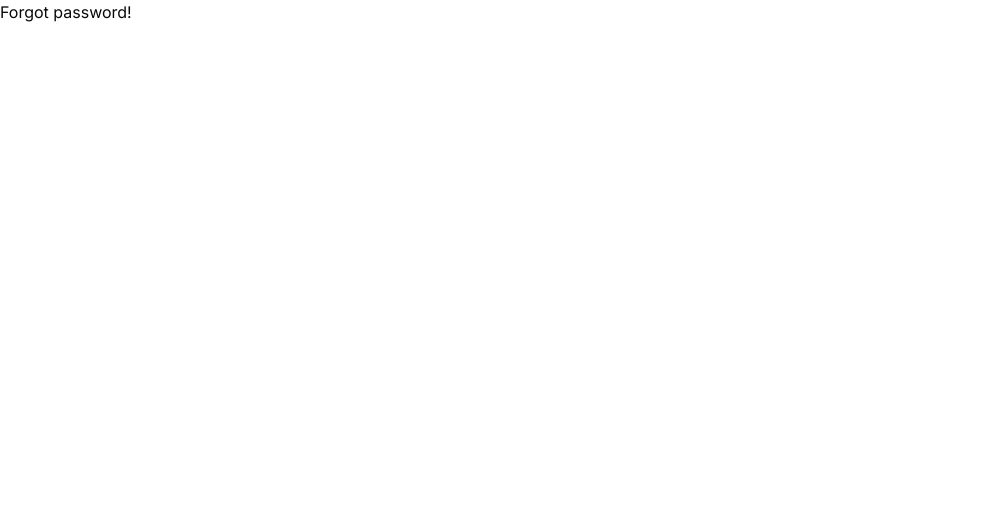
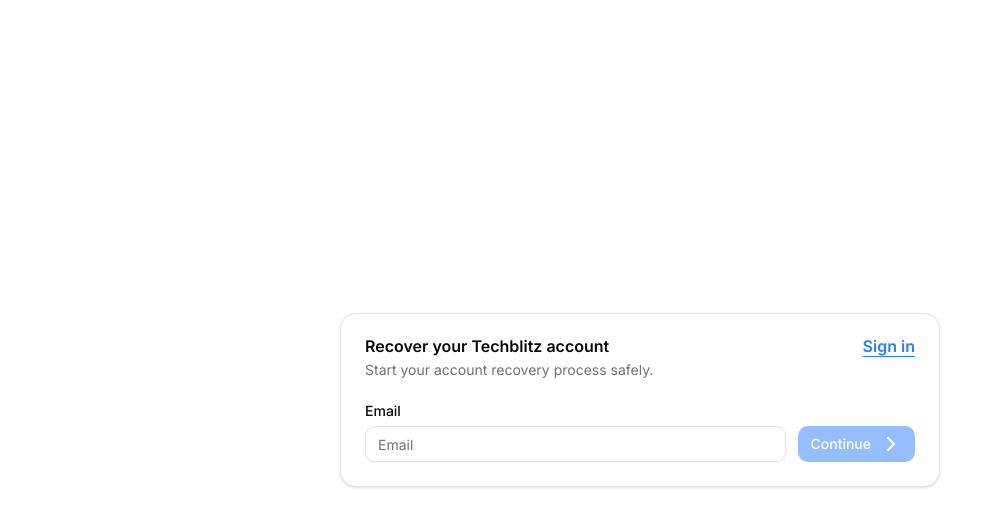
Before and after one commit to renato3x/techblitz-client-service, a React (Vite) app: page /forgot-password in a window 1280 px wide. Shown: the top 526 px of the page, without its empty margins (0-1002 px from the left). Built offline with nearby package versions, Linux system fonts and the light colour scheme; no server answers.

Commit message:
feat: forgot password page

```diff
--- a/package.json
+++ b/package.json
@@ -23,6 +23,7 @@
     "class-variance-authority": "^0.7.1",
     "clsx": "^2.1.1",
     "lucide-react": "^0.503.0",
+    "luxon": "^3.6.1",
     "next-themes": "^0.4.6",
     "react": "^19.0.0",
     "react-dom": "^19.0.0",
@@ -36,6 +37,7 @@
   },
   "devDependencies": {
     "@eslint/js": "^9.22.0",
+    "@types/luxon": "^3.6.2",
     "@types/node": "^22.15.3",
     "@types/react": "^19.0.10",
     "@types/react-dom": "^19.0.4",
--- a/src/lib/axios.ts
+++ b/src/lib/axios.ts
@@ -21,7 +21,7 @@
       return Promise.reject(error);
     }
 
-    if (error.status === 401 && !['/signin', '/signup'].includes(location.pathname)) {
+    if (error.status === 401 && !['/signin', '/signup', '/forgot-password'].includes(location.pathname)) {
       await authService.signout();
       notifier.error('Session expired', 'Your current session has expired. Sign in again.');
       return Promise.reject(error);
--- a/src/pages/forgot-password.tsx
+++ b/src/pages/forgot-password.tsx
@@ -1,5 +1,129 @@
+import { Button } from '@/components/ui/button';
+import { Card, CardContent, CardDescription, CardHeader, CardTitle } from '@/components/ui/card';
+import { Form, FormControl, FormField, FormItem, FormLabel, FormMessage } from '@/components/ui/form';
+import { Input } from '@/components/ui/input';
+import { authService } from '@/services/auth';
+import { useAuthStore } from '@/store/auth';
+import { notifier } from '@/utils/notifier';
+import { zodResolver } from '@hookform/resolvers/zod';
+import { ChevronRight } from 'lucide-react';
+import { DateTime } from 'luxon';
+import { useEffect, useState } from 'react';
+import { useForm } from 'react-hook-form';
+import { Link } from 'react-router-dom';
+import { z } from 'zod';
+
+const formSchema = z.object({
+  email: z.string({ message: 'Email is required.' }).email({ message: 'Email is required.' }),
+});
+
 export function ForgotPassword() {
+  const { recoveryEmailExpiryDateInMillis, setRecoveryEmailExpiryDateInMillis } = useAuthStore();
+  const [expiresAt, setExpiresAt] = useState<DateTime | null>(null);
+  const [remaining, setRemaining] = useState<string>('');
+  const [isCounting, setIsCounting] = useState<boolean>(false);
+  const form = useForm<z.infer<typeof formSchema>>({
+    resolver: zodResolver(formSchema),
+    mode: 'onChange',
+    defaultValues: {
+      email: '',
+    },
+  });
+
+  useEffect(() => {
+    if (recoveryEmailExpiryDateInMillis !== null && recoveryEmailExpiryDateInMillis > 0) {
+      setExpiresAt(DateTime.fromMillis(recoveryEmailExpiryDateInMillis));
+      setIsCounting(true);
+      return;
+    }
+
+    setExpiresAt(null);
+    setIsCounting(false);
+  }, [recoveryEmailExpiryDateInMillis]);
+
+  useEffect(() => {
+    if (!expiresAt) {
+      return;
+    }
+
+    const updateRemainingTime = () => {
+      const now = DateTime.local();
+      const diff = expiresAt.diff(now, ['minutes', 'seconds']);
+
+      if (diff.as('milliseconds') <= 0) {
+        setRecoveryEmailExpiryDateInMillis(null);
+        return;
+      }
+
+      const { minutes, seconds } = diff.toObject();
+      const m = String(Math.floor(minutes!)).padStart(2, '0');
+      const s = String(Math.floor(seconds!)).padStart(2, '0');
+      setRemaining(`${m}:${s}`);
+    };
+
+    updateRemainingTime();
+    const timer = setInterval(() => {
+      updateRemainingTime();
+      const [m, s] = remaining.split(':').map(Number);
+      if (m <= 0 && s <= 0) {
+        clearInterval(timer);
+      }
+    }, 1000);
+
+    return () => {
+      clearInterval(timer);
+    };
+  }, [expiresAt, remaining, setRecoveryEmailExpiryDateInMillis]);
+
+  async function startAccountRecoveryProcess({ email }: z.infer<typeof formSchema>) {
+    const { expiration_date_in_millis } = await authService.forgotPassword(email);
+    setRecoveryEmailExpiryDateInMillis(expiration_date_in_millis);
+    notifier.info('Recovery email sent', `Check ${email} for instructions`);
+  }
+
   return (
-    <div>Forgot password!</div>
+    <main className="px-5 md:px-0 h-screen flex justify-center items-center">
+      <Card className="w-[600px]">
+        <CardHeader>
+          <CardTitle className="flex justify-between">
+            <span>
+              Recover your Techblitz account
+            </span>
+
+            <Link to="/signin" className="link flex items-center gap-1">
+              Sign in
+            </Link>
+          </CardTitle>
+          <CardDescription>Start your account recovery process safely.</CardDescription>
+        </CardHeader>
+        <CardContent>
+          <Form {...form}>
+            <form className="flex items-end gap-3" onSubmit={form.handleSubmit(startAccountRecoveryProcess)}>
+              <FormField
+                control={form.control}
+                name="email"
+                render={({ field }) => (
+                  <FormItem className="grow">
+                    <FormLabel>Email</FormLabel>
+                    <FormControl>
+                      <Input {...field} placeholder="Email" type="email" disabled={isCounting}/>
+                    </FormControl>
+                    <FormMessage className="text-xs"/>
+                  </FormItem>
+                )}
+              />
+
+              <Button type="submit" disabled={!form.formState.isValid || isCounting}>
+                {isCounting && remaining ? `Resend in ${remaining}` : (
+                  <>
+                    Continue <ChevronRight/>
+                  </>
+                )}
+              </Button>
+            </form>
+          </Form>
+        </CardContent>
+      </Card>
+    </main>
   );
 }
--- a/src/pages/signup.tsx
+++ b/src/pages/signup.tsx
@@ -52,7 +52,7 @@
       .refine((val) => !/^_+$/.test(val), {
         message: 'Username cannot consist of only underscores.',
       }),
-    email: z.string({ message: 'Email is required' }).email({ message: 'Email is required' }),
+    email: z.string({ message: 'Email is required.' }).email({ message: 'Email is required.' }),
   })
   .refine((data) => data.confirm_password === data.password, {
     message: 'Password does not match.',
--- a/src/services/auth.ts
+++ b/src/services/auth.ts
@@ -69,6 +69,10 @@
       user: null,
     });
   },
+  forgotPassword: async (email: string) => {
+    const { data } = await api.post<ApiResponse<{ expiration_date_in_millis: number }>>('auth/forgot-password', { email });
+    return data.data;
+  },
   update: async (credentials: UpdateCredentials) => {
     const { data: response } = await api.patch<ApiResponse<User>>('auth/user', credentials);
     useAuthStore.setState({ user: response.data });
--- a/src/store/auth.ts
+++ b/src/store/auth.ts
@@ -5,11 +5,13 @@
 type State = {
   user: User | null;
   isSignedIn: boolean;
+  recoveryEmailExpiryDateInMillis: number | null;
 };
 
 type Action = {
-  setUser: (user: User) => void;
-  setIsSignedIn: (isSignedIn: boolean) => void;
+  setUser: (value: User | null) => void;
+  setIsSignedIn: (value: boolean) => void;
+  setRecoveryEmailExpiryDateInMillis: (value: number | null) => void
 }
 
 export const useAuthStore = create<State & Action>()(
@@ -17,8 +19,10 @@
     (set) => ({
       isSignedIn: false,
       user: null,
-      setIsSignedIn: (isSignedIn) => set(() => ({ isSignedIn })),
-      setUser: (user) => set(() => ({ user })),
+      recoveryEmailExpiryDateInMillis: null,
+      setIsSignedIn: (value) => set({ isSignedIn: value }),
+      setUser: (value) => set({ user: value }),
+      setRecoveryEmailExpiryDateInMillis: (value) => set({ recoveryEmailExpiryDateInMillis: value }),
     }),
     { name: 'auth-store' },
   ),
```
Also changed, not shown: 1 other file (tests, documents, lock files or other folders).
